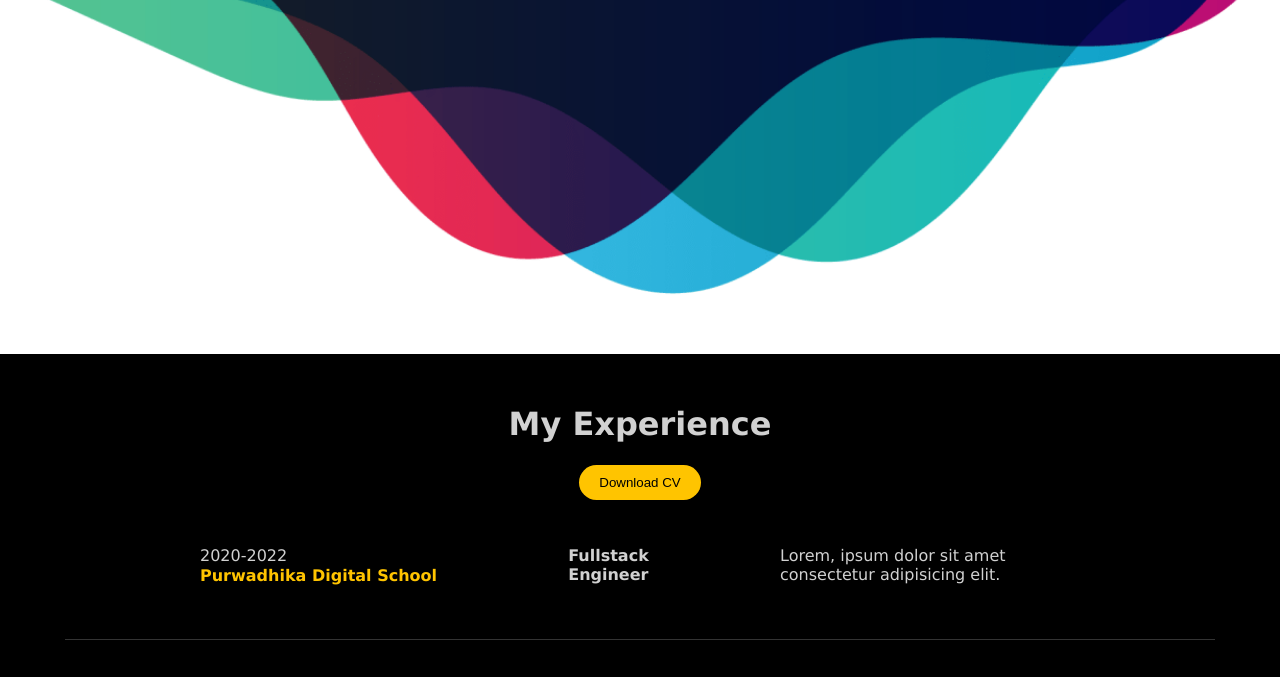
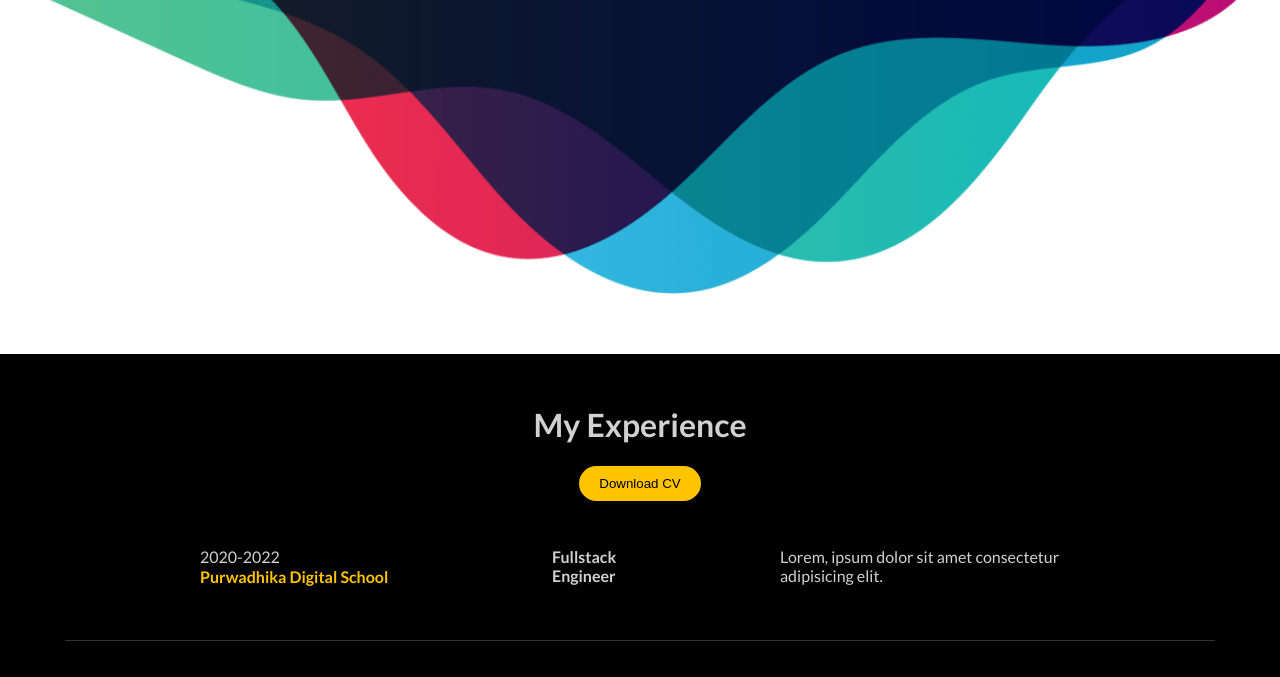
Before and after one commit to fitraNanda/Frontend_JCWDL-001, a plain HTML site: page Index.html in a window 1280 px wide. Shown: the part 346-1023 px from the top of the page. Drawn offline with Linux system fonts and the light colour scheme.

Commit message:
Project-Portfolio:

```diff
--- a/Index.html
+++ b/Index.html
@@ -6,6 +6,11 @@
     <meta name="viewport" content="width=device-width, initial-scale=1.0">
     <title>Creative CV</title>
     <link rel="stylesheet" type="text/css" href="Stylesheets/Index.css">
+
+    <!-- Fonts -->
+    <link rel="preconnect" href="https://fonts.googleapis.com">
+    <link rel="preconnect" href="https://fonts.gstatic.com" crossorigin>
+    <link href="https://fonts.googleapis.com/css2?family=Lato:wght@400;700&family=Ubuntu:wght@300&display=swap" rel="stylesheet">
 </head>
 <body>
     <!-- Section-1 : Jumbotron -->
--- a/Stylesheets/Index.css
+++ b/Stylesheets/Index.css
@@ -1,8 +1,12 @@
+:root{
+    --colorPrimary: #000000;
+}
+
 body{
     margin: 0px;
     color: white;
-    font-family: Verdana, Geneva, Tahoma, sans-serif;
-    background-color: black;
+    font-family: 'Lato', sans-serif;;
+    background-color: var(--colorPrimary);
 }
 
 /* Section-1 : Jumbotron */
```
